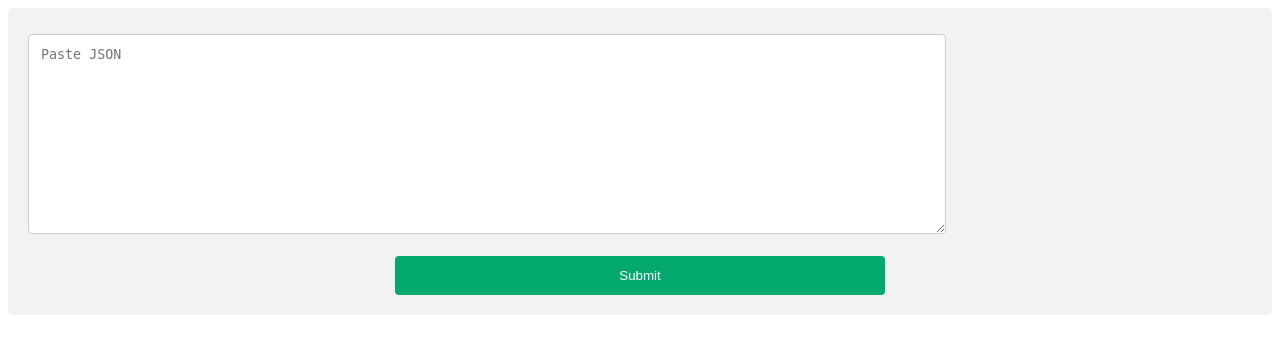
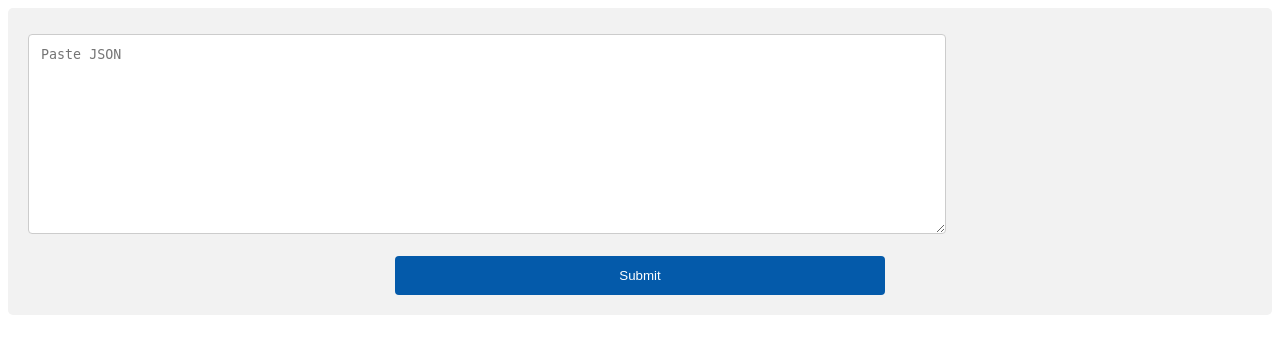
Before and after one commit to psathyanarayan/ChicagoCrimeDataAnalysis, a Flask app: page / in a window 1280 px wide. Shown: the top 354 px of the page. Run offline with Flask 2, Linux system fonts and the light colour scheme.

Commit message:
style final colour change

```diff
--- a/static/styles/style.css
+++ b/static/styles/style.css
@@ -23,7 +23,7 @@
   }
 
   input[type=submit] {
-    background-color: #04AA6D;
+    background-color: #045aaa;
     color: white;
     padding: 12px 20px;
     border: none;
@@ -34,7 +34,7 @@
   }
 
   input[type=submit]:hover {
-    background-color: #45a049;
+    background-color: #4569a0;
   }
 
   .container {
```
